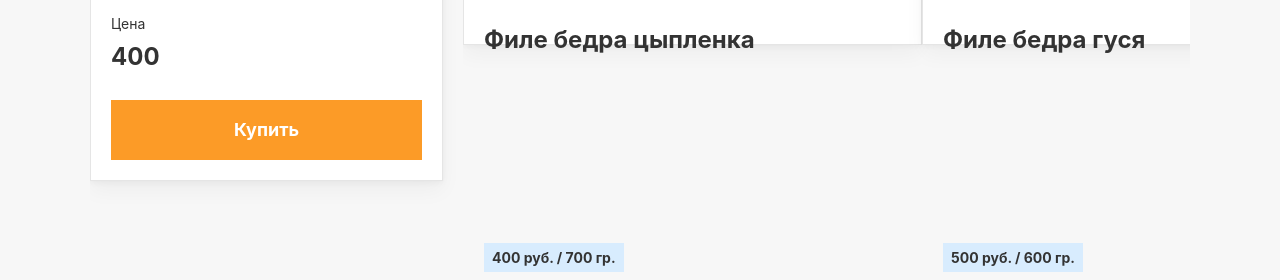
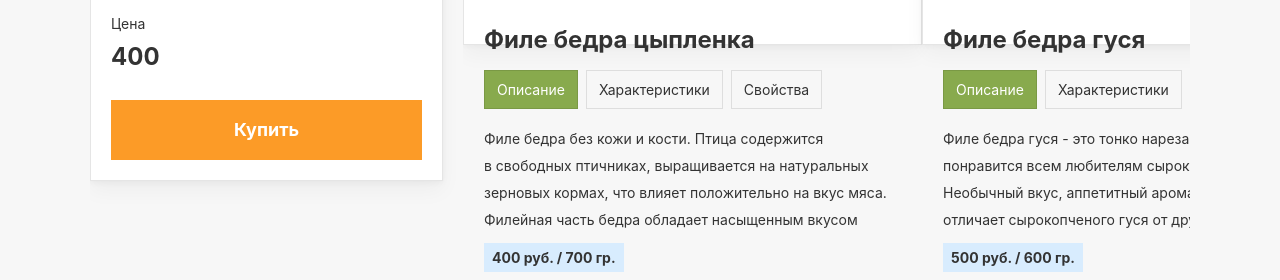
Before and after one commit to blessMe-Padre/farm-products, a React (Create React App) app: page / in a window 1280 px wide. Shown: the part 372-652 px from the top of the page. Built offline with nearby package versions, Linux system fonts and the light colour scheme; grey boxes are pictures that could not be loaded.

Commit message:
табы в карточки товаров

```diff
--- /dev/null
+++ b/src/components/styled/button/button.js
@@ -0,0 +1,15 @@
+import styled from "styled-components";
+
+export const Button = styled.button`
+  display: block;
+  padding: 0 24px;
+  background-color: none;
+  border: none;
+  background-image: none;
+  box-shadow: none;
+  cursor: pointer;
+  outline: none;
+  font-family: ${(props) => props.theme.fontFamily};
+`;
+
+export default Button;
--- /dev/null
+++ b/src/components/ui/options-list/options-list.js
@@ -0,0 +1,22 @@
+import React from "react";
+import Ul from "../../styled/ul/ul";
+import { Option, Property } from "./styles";
+
+// Логотип сайта с названием
+function OptionsList({ list = [], delimeter = ": " }) {
+    return (
+        <Ul>
+            {list.map((option, index) => (
+                <Option key={`tab${index * 10}`}>
+                    <Property>
+                        {option.property}
+                        {delimeter}
+                    </Property>
+                    {option.value}
+                </Option>
+            ))}
+        </Ul>
+    );
+}
+
+export default OptionsList;
--- /dev/null
+++ b/src/components/ui/options-list/styles.js
@@ -0,0 +1,15 @@
+import styled from "styled-components";
+import { Li } from "../../styled";
+
+export const Option = styled(Li)`
+  margin-bottom: 8px;
+  font-size: 14px;
+
+  :last-child {
+    margin-bottom: 0;
+  }
+`;
+
+export const Property = styled.span`
+  font-weight: bold;
+`;
--- a/src/components/ui/product-card/product-card.js
+++ b/src/components/ui/product-card/product-card.js
@@ -2,8 +2,24 @@ import React from "react";
 import Panel from "../../ui/panel/panel";
 import { TitleSize } from "../../ui/title/title";
 import { ProductImage, ProductTitle, Price, ContentWrapper } from "./styles";
+import Tabs from "../../ui/tabs/tabs";
+import OptionsList from "../../ui/options-list/options-list";
 
 function ProductCart({ product }) {
+    const tabsList = [
+        {
+            title: "Oписание",
+            content: product.description
+        },
+        {
+            title: "Характеристики",
+            content: <OptionsList list={product.specifications} />
+        },
+        {
+            title: "Свойства",
+            content: <OptionsList list={product.structure} />
+        }
+    ];
     return (
         <Panel>
             <ProductImage src={product.image} />
@@ -11,6 +27,7 @@ function ProductCart({ product }) {
                 <ProductTitle as="h3" size={TitleSize.SMALL}>
                     {product.name}
                 </ProductTitle>
+                <Tabs maxContentHeiht="105px" tabsList={tabsList} />
                 <Price>
                     {product.price} руб. / {product.weight} гр.
                 </Price>
--- /dev/null
+++ b/src/components/ui/tabs/styles.js
@@ -0,0 +1,47 @@
+import styled, { css } from "styled-components";
+import Li from "../../styled/li/li";
+import Ul from "../../styled/ul/ul";
+import Button from "../../styled/button/button";
+
+
+export const TabListItem = styled(Li)`
+  margin-right: 8px;
+
+  &:last-child {
+    margin-right: 0;
+  }
+`;
+
+export const TabButton = styled(Button)`
+  padding-left: 12px;
+  padding-right: 12px;
+  padding-top: 8px;
+  padding-bottom: 8px;
+  font-size: 14px;
+  line-height: 1.5;
+  font-weight: 400;
+  ${(props) =>
+    props.$isSelect
+      ? css`
+          background-color: ${props.theme.panelBackgroundColor};
+          border: 1px solid rgba(0, 0, 0, 0.1);
+          color: ${props.theme.colorWhite};
+        `
+      : css`
+          background-color: ${props.theme.backgroundColorGray};
+          border: 1px solid rgba(0, 0, 0, 0.1);
+          color: ${props.theme.fontColorBlack};
+        `}
+`;
+
+export const Header = styled(Ul)`
+  display: flex;
+  margin-bottom: 16px;
+`;
+
+export const Content = styled.div`
+  font-size: 14px;
+  text-align: left;
+  max-height: ${(props) => props.$maxContentHeiht || "none"};
+  overflow-y: overlay;
+`;
--- /dev/null
+++ b/src/components/ui/tabs/tabs.js
@@ -0,0 +1,34 @@
+import React, { useState } from "react";
+import { TabButton, Header, Content, TabListItem } from "./styles";
+
+function Tabs({ tabsList = [], maxContentHeiht }) {
+    const [selectIndex, setSelectIndex] = useState(0);
+
+    return (
+        <div>
+            <Header>
+                {tabsList.map((tab, index) => (
+                    <TabListItem key={`tab${index * 10}`}>
+                        <TabButton
+                            $isSelect={selectIndex === index}
+                            {...(selectIndex === index
+                                ? { as: "span" }
+                                : {
+                                    onClick: () => {
+                                        setSelectIndex(index);
+                                    }
+                                })}
+                        >
+                            {tab.title}
+                        </TabButton>
+                    </TabListItem>
+                ))}
+            </Header>
+            <Content $maxContentHeiht={maxContentHeiht}>
+                {tabsList[selectIndex].content}
+            </Content>
+        </div>
+    );
+}
+
+export default Tabs;
```
